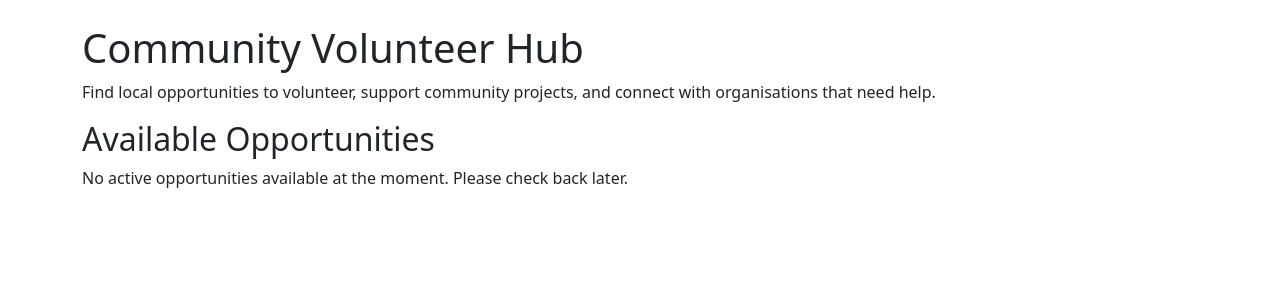
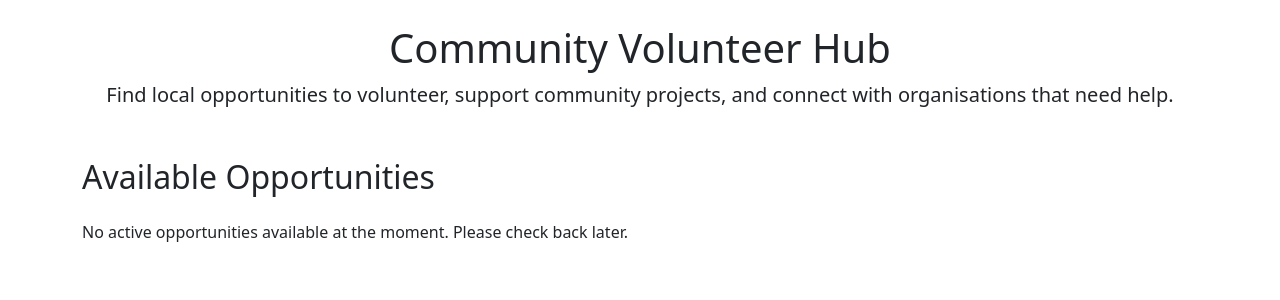
Before and after one commit to mdpos95-tech/volunteerhub_MOD5, a Django app: page / in a window 1280 px wide. Shown: the part 56-356 px from the top of the page. Run offline with Django 5.2, Linux system fonts and the light colour scheme; data that the repository does not hold is empty.

Commit message:
working on implementing bootstrap into home.html

```diff
--- a/opportunities/templates/opportunities/home.html
+++ b/opportunities/templates/opportunities/home.html
@@ -1,21 +1,26 @@
     {% extends "base.html" %}
     {% block title %}Volunteer Opportunities{% endblock %}
     {% block content %}
-
+    <div class="text-center mb-5">
         <h1>Community Volunteer Hub</h1>
-            <p>Find local opportunities to volunteer, support community projects, and connect with organisations that need help.</p>
-
-        <h2>Available Opportunities</h2>
-
+            <p class="lead">Find local opportunities to volunteer, support community projects, and connect with organisations that need help.</p>
+    </div>
+        <h2 class="mb-4">Available Opportunities</h2>
+<div class="row">
         {% for opportunity in opportunities %}
-            <div>
-                <h3>{{ opportunity.title }}</h3>
+            <div class="col-md-6 col-lg-4 mb-4">
+                <div class="card h-100">
+                    <div class="card-body">
+                <h3 class="card-title">{{ opportunity.title }}</h3>
                 <p><strong>Organization:</strong> {{ opportunity.organization }}</p>
                 <p><strong>Location:</strong> {{ opportunity.location }}</p>
                 <p><strong>Date:</strong> {{ opportunity.date }}</p>
                 <p><strong>Spaces Available:</strong> {{ opportunity.spaces_available }}</p>
-                <a href="{% url 'opportunities:opportunity_detail' opportunity.pk %}">View Opportunity</a>
+                <a href="{% url 'opportunities:opportunity_detail' opportunity.pk %}" class="btn btn-primary">View Opportunity</a>
             </div>
+        </div>
+    </div>
+
         {% empty %}
             <p>No active opportunities available at the moment. Please check back later.</p>
         {% endfor %}
```
